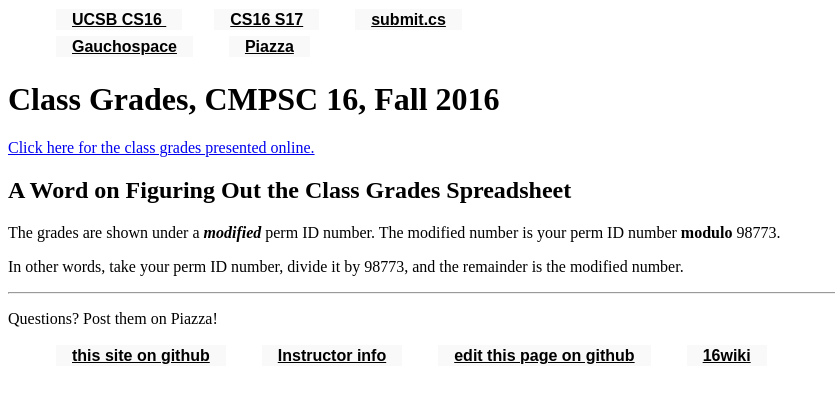
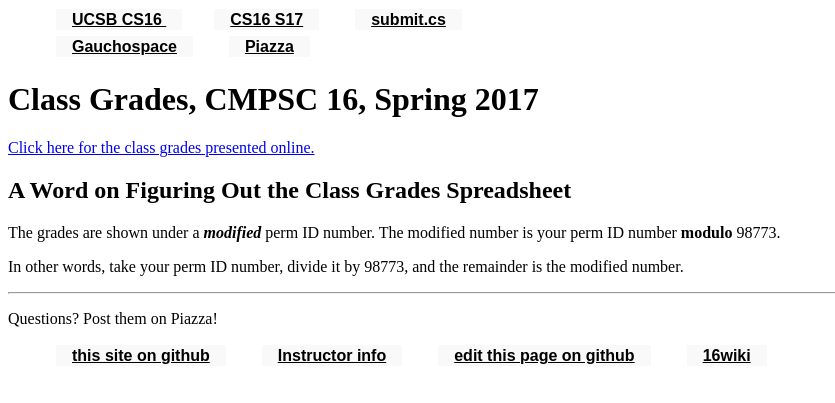
Before and after one commit to ucsb-cs16-s16/https-ucsb-cs16-s17.github.io, a Jekyll site: the page built from _info/grades.md, in a window 1280 px wide. Shown: the top 403 px of the page, without its empty margins (0-835 px from the left). Built offline with Jekyll 4.4.1, drawn with Linux system fonts in a browser that asks for light colours.

Commit message:
Update grades.md

```diff
--- a/_info/grades.md
+++ b/_info/grades.md
@@ -1,10 +1,10 @@
 ---
-title: "Class Grades, CMPSC 16, Fall 2016"
+title: "Class Grades, CMPSC 16, Spring 2017"
 layout: handout
-ready: true
+ready: false
 ---
 
-[Click here for the class grades presented online.](http://cs.ucsb.edu/~zmatni/cs16/CS16Grades_Fa2016.htm){: target="_blank"}
+[Click here for the class grades presented online.](http://cs.ucsb.edu/~zmatni/cs16s17/xxxx){: target="_blank"}
 
 <h2>A Word on Figuring Out the Class Grades Spreadsheet</h2>
 
```
